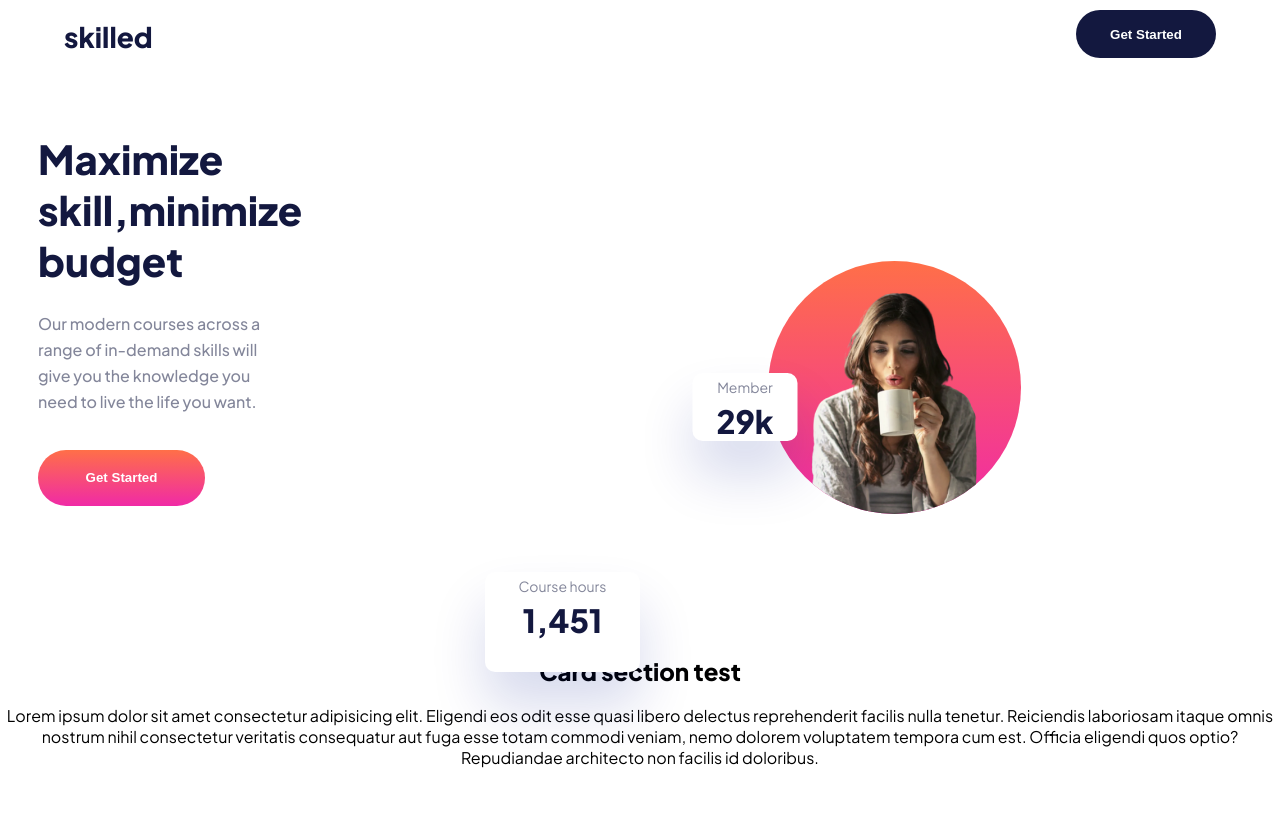
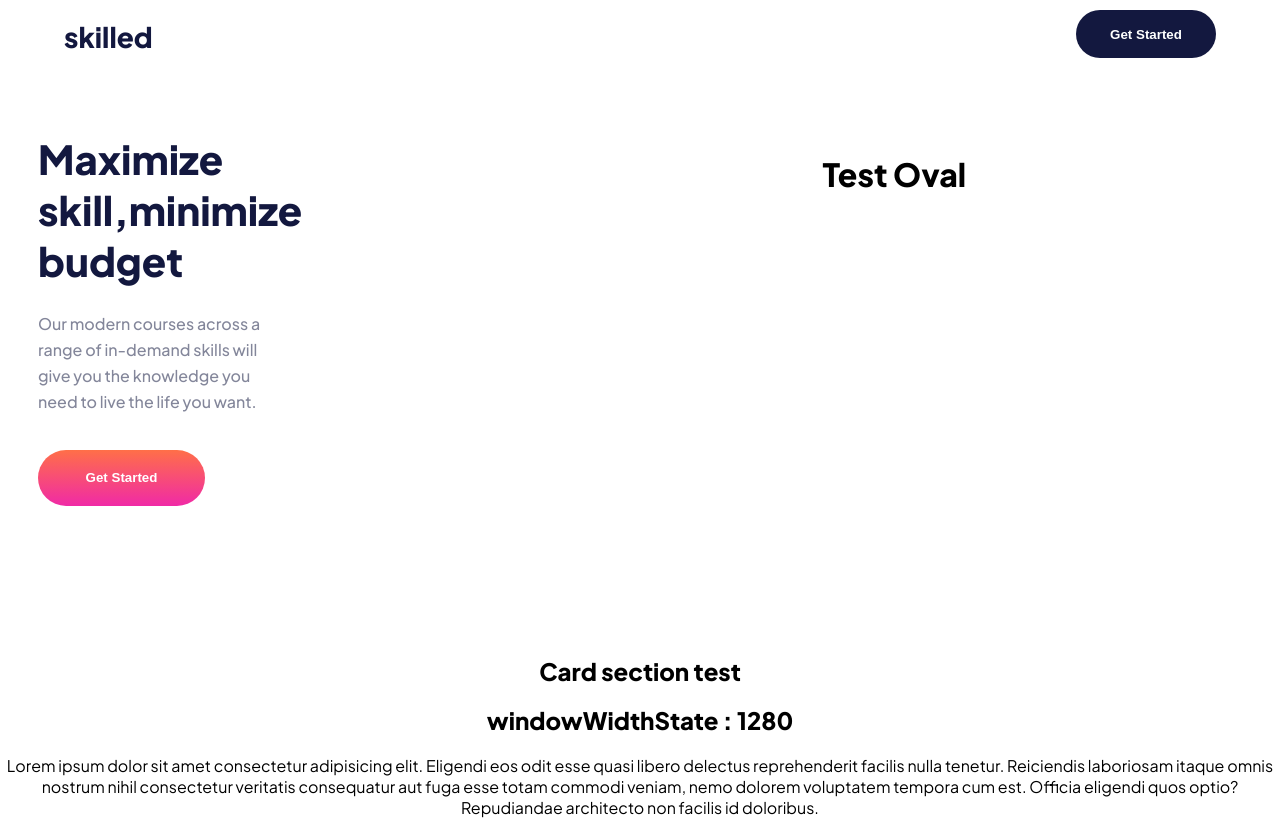
Before and after one commit to PiriyaLapa/Skilled-e-learning-landing-page, a React (Create React App) app: page / in a window 1280 px wide. Before the commit the page ends 800 px from the top, so only its background shows below. Built offline with nearby package versions, Linux system fonts and the light colour scheme.

Commit message:
update to and fix windowWidthState to be corrected

```diff
--- a/src/components/figure/CourseBox.tsx
+++ b/src/components/figure/MobileHero/CourseBox.tsx
@@ -1,7 +1,7 @@
 import { Component, ReactNode } from "react";
-import { DataProps } from "./interface";
-import { StyledCourseBox } from "./styles";
-import { theme } from "../../utilities";
+import { DataProps } from "../interface";
+import { StyledCourseBox } from "../styles";
+import { theme } from "../../../utilities";
 
 export default class CourseBox extends Component<DataProps> {
   render(): ReactNode {
--- a/src/components/figure/Figure.tsx
+++ b/src/components/figure/MobileHero/Figure.tsx
@@ -1,5 +1,5 @@
 import { Component, ReactNode } from "react";
-import { StyledFigure } from "./styles";
+import { StyledFigure } from "../styles";
 
 interface UrlImgProps {
     urlImg:string;
--- a/src/components/figure/MemberBox.tsx
+++ b/src/components/figure/MobileHero/MemberBox.tsx
@@ -1,7 +1,7 @@
 import { Component, ReactNode } from "react";
-import { DataProps } from "./interface";
-import { StyledMemberBox } from "./styles";
-import { theme } from "../../utilities";
+import { DataProps } from "../interface";
+import { StyledMemberBox } from "../styles";
+import { theme } from "../../../utilities";
 
 export default class MemberBox extends Component<DataProps> {
   render(): ReactNode {
--- a/src/components/figure/MobileHero.tsx
+++ b/src/components/figure/MobileHero/MobileHero.tsx
@@ -1,7 +1,7 @@
 import { Component, ReactNode } from "react";
-import { urlImgProps } from "../interface/MobileHeroImg";
-import { StyledHeroImg, CircleShape, InnerBox } from "./styles";
-import { dataScore } from "../../utilities";
+import { urlImgProps } from "../../interface/MobileHeroImg";
+import { StyledHeroImg,CircleShape,InnerBox } from "../styles";
+import { dataScore } from "../../../utilities";
 import MemberBox from "./MemberBox";
 import CourseBox from "./CourseBox";
 
--- /dev/null
+++ b/src/components/figure/TabletHero.tsx
@@ -0,0 +1,13 @@
+import {Component,ReactNode} from 'react';
+import {StyledTabletHero} from './styles';
+
+export default class TabletHero extends Component{
+    render():ReactNode{
+        return(
+            <StyledTabletHero>
+                {/* <OvalShap src={HeroImgTablet} /> */}
+                <h1>Test Oval</h1>
+            </StyledTabletHero>
+        )
+    }
+}
--- a/src/components/figure/styles.ts
+++ b/src/components/figure/styles.ts
@@ -92,3 +92,8 @@ export const StyledCourseBox = styled(StyledMemberBox)`
    transform:translate(-100%,180%);
   }
 `;
+
+export const StyledTabletHero = styled.div`
+  width:100%;
+  height:auto;
+`
--- a/src/pages/LandingPage/LandingPage.tsx
+++ b/src/pages/LandingPage/LandingPage.tsx
@@ -8,9 +8,9 @@ export default class LandingPage extends Component {
     windowWidthState: window.innerWidth,
   };
 
-  updateWindowWidth = () => {
+   updateWindowWidth = () => {
     this.setState({
-      windowWidth: window.innerWidth,
+      windowWidthState: window.innerWidth, // Corrected property name
     });
   };
 
@@ -30,6 +30,7 @@ export default class LandingPage extends Component {
         <Hero windowWidthState={windowWidthState} />
         <section>
           <h1>Card section test</h1>
+          <h1>windowWidthState : {windowWidthState}</h1>
           <p>
             Lorem ipsum dolor sit amet consectetur adipisicing elit. Eligendi
             eos odit esse quasi libero delectus reprehenderit facilis nulla
--- a/src/pages/LandingPage/sections/Hero.tsx
+++ b/src/pages/LandingPage/sections/Hero.tsx
@@ -8,8 +8,9 @@ import { theme, primaryBtnSize } from "../../../utilities";
 // import TableImg from "../../../assets/image-hero-tablet.png";
 import { ContentBox } from "./styles";
 import mobileImg from "../../../assets/meterial/hero-mobile/heroImg.png";
-import MobileHero from "../../../components/figure/MobileHero";
+import MobileHero from "../../../components/figure/MobileHero/MobileHero";
 import {stateProps} from '../interface';
+import TabletHero from '../../../components/figure/TabletHero';
 
 export default class Hero extends Component<stateProps>{
 
@@ -40,7 +41,10 @@ export default class Hero extends Component<stateProps>{
           />
         </ContentBox>
         {/* <Figure urlImg={windowWidth >= 768 ? TableImg : urlImg} /> */}
-        <MobileHero urlImg={mobileImg} color={bgColor} />
+        {windowWidthState >= 768 ? <TabletHero /> : <MobileHero urlImg={mobileImg} color={bgColor}/>}
+        {/* {windowWidthState >= 768 ?  <MobileHero urlImg={mobileImg} color={bgColor}/> :<TabletHero />} */}
+        {/* <MobileHero urlImg={mobileImg} color={bgColor} /> */}
+        {/* <TabletHero /> */}
       </StyledHero>
     );
   }
```
